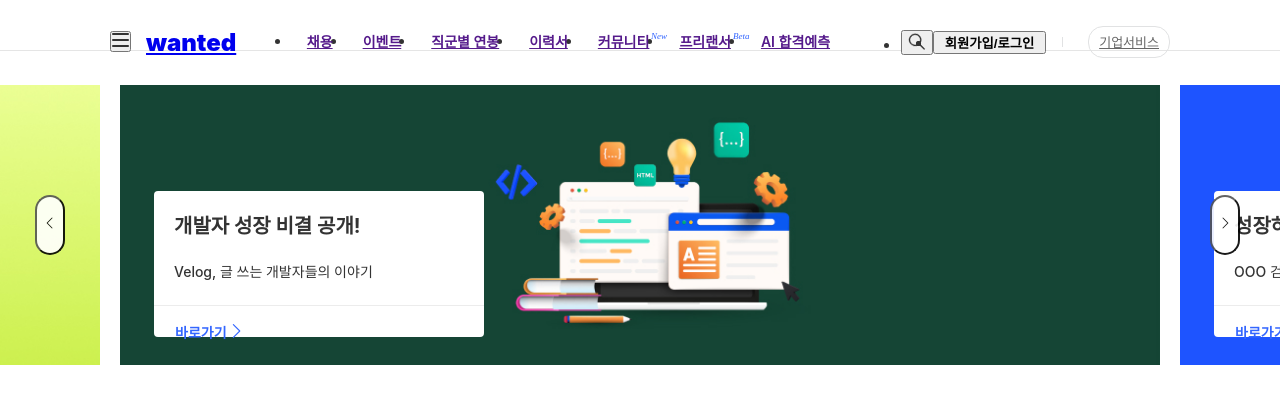
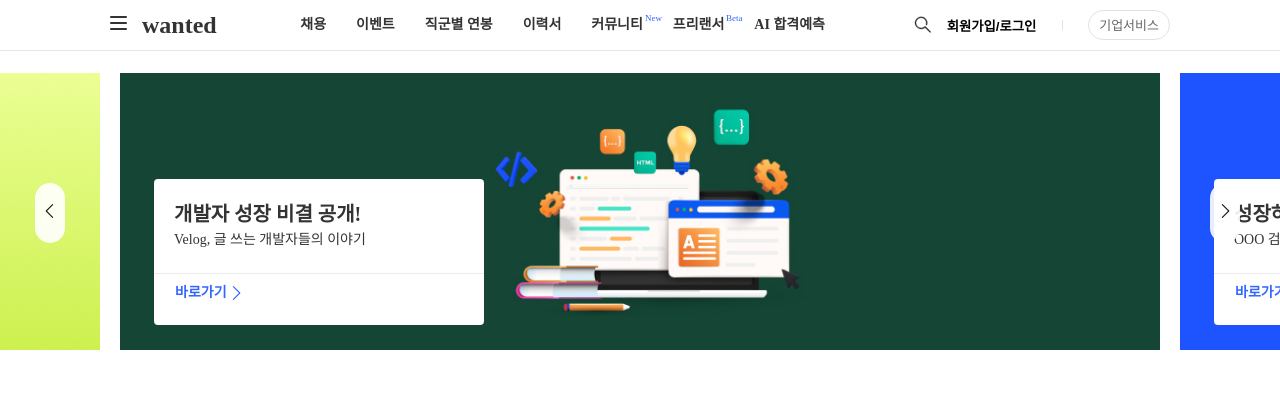
Before and after one commit to ongddree/wanted_pre_onboarding_course, a React (Create React App) app: page / in a window 1280 px wide. Shown: the top 404 px of the page. Built offline with nearby package versions, Linux system fonts and the light colour scheme.

Commit message:
💄  reset css 수정

```diff
--- a/src/App.css
+++ b/src/App.css
@@ -1,38 +1,148 @@
-.App {
-  text-align: center;
+/* http://meyerweb.com/eric/tools/css/reset/
+   v2.0 | 20110126
+   License: none (public domain)
+*/
+
+* {
+  box-sizing: border-box;
 }
 
-.App-logo {
-  height: 40vmin;
-  pointer-events: none;
+html,
+body,
+div,
+span,
+applet,
+object,
+iframe,
+h1,
+h2,
+h3,
+h4,
+h5,
+h6,
+p,
+blockquote,
+pre,
+a,
+abbr,
+acronym,
+address,
+big,
+cite,
+code,
+del,
+dfn,
+em,
+img,
+ins,
+kbd,
+q,
+s,
+samp,
+small,
+strike,
+strong,
+sub,
+sup,
+tt,
+var,
+b,
+u,
+i,
+center,
+dl,
+dt,
+dd,
+ol,
+ul,
+li,
+fieldset,
+form,
+label,
+legend,
+table,
+caption,
+tbody,
+tfoot,
+thead,
+tr,
+th,
+td,
+article,
+aside,
+canvas,
+details,
+embed,
+figure,
+figcaption,
+footer,
+header,
+hgroup,
+menu,
+nav,
+output,
+ruby,
+section,
+summary,
+time,
+mark,
+audio,
+video {
+  margin: 0;
+  padding: 0;
+  border: 0;
+  font-size: 100%;
+  font: inherit;
+  vertical-align: baseline;
+}
+/* HTML5 display-role reset for older browsers */
+article,
+aside,
+details,
+figcaption,
+figure,
+footer,
+header,
+hgroup,
+menu,
+nav,
+section {
+  display: block;
+}
+body {
+  line-height: 1;
+}
+ol,
+ul {
+  list-style: none;
+}
+blockquote,
+q {
+  quotes: none;
+}
+blockquote:before,
+blockquote:after,
+q:before,
+q:after {
+  content: '';
+  content: none;
+}
+table {
+  border-collapse: collapse;
+  border-spacing: 0;
 }
 
-@media (prefers-reduced-motion: no-preference) {
-  .App-logo {
-    animation: App-logo-spin infinite 20s linear;
-  }
+a {
+  text-decoration: none;
+  color: inherit;
 }
 
-.App-header {
-  background-color: #282c34;
-  min-height: 100vh;
-  display: flex;
-  flex-direction: column;
-  align-items: center;
-  justify-content: center;
-  font-size: calc(10px + 2vmin);
-  color: white;
+button {
+  border: none;
+  background-color: transparent;
 }
 
-.App-link {
-  color: #61dafb;
+a,
+button {
+  cursor: pointer;
 }
-
-@keyframes App-logo-spin {
-  from {
-    transform: rotate(0deg);
-  }
-  to {
-    transform: rotate(360deg);
-  }
-}
```
